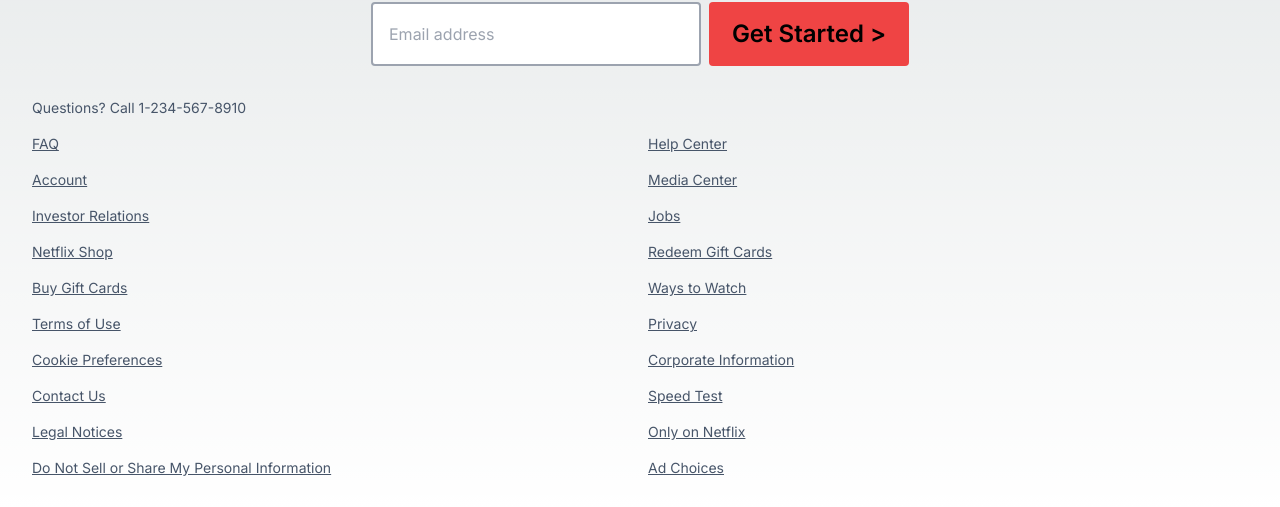
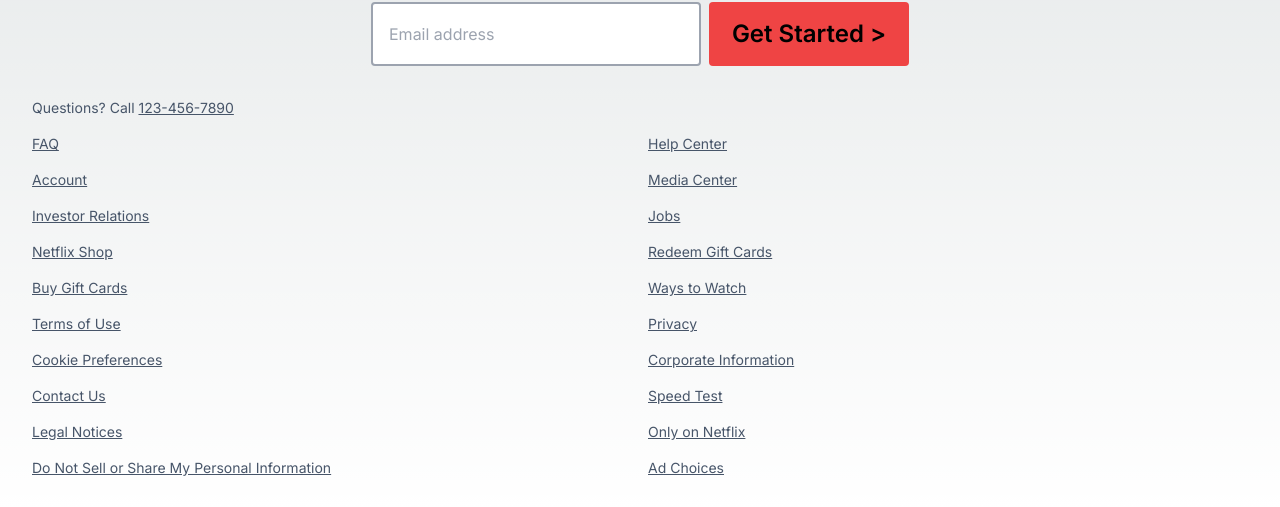
Before and after one commit to gtstarnes/nextflix, a Next.js app: page / in a window 1280 px wide. Shown: the part 537-1044 px from the top of the page. Built offline with nearby package versions, Linux system fonts and the light colour scheme.

Commit message:
changed div to footer

```diff
--- a/app/components/footer/footer.tsx
+++ b/app/components/footer/footer.tsx
@@ -3,8 +3,8 @@ import { footerLinks } from "./footerLinks";
 
 const Footer = () => {
   return (
-    <div className="flex flex-col justify-center gap-4 text-sm text-slate-600">
-        <p>Questions? Call 1-234-567-8910</p>
+    <footer className="flex flex-col justify-center gap-4 text-sm text-slate-600">
+        <p>Questions? Call <a href="tel:+1234567890" className="underline">123-456-7890</a></p>
         <ul className="grid grid-cols-2 gap-4 underline">
             {footerLinks.map((link) => {
                 return (
@@ -14,7 +14,7 @@ const Footer = () => {
                 )
             })}
         </ul>
-    </div>
+    </footer>
   )
 }
 
```
